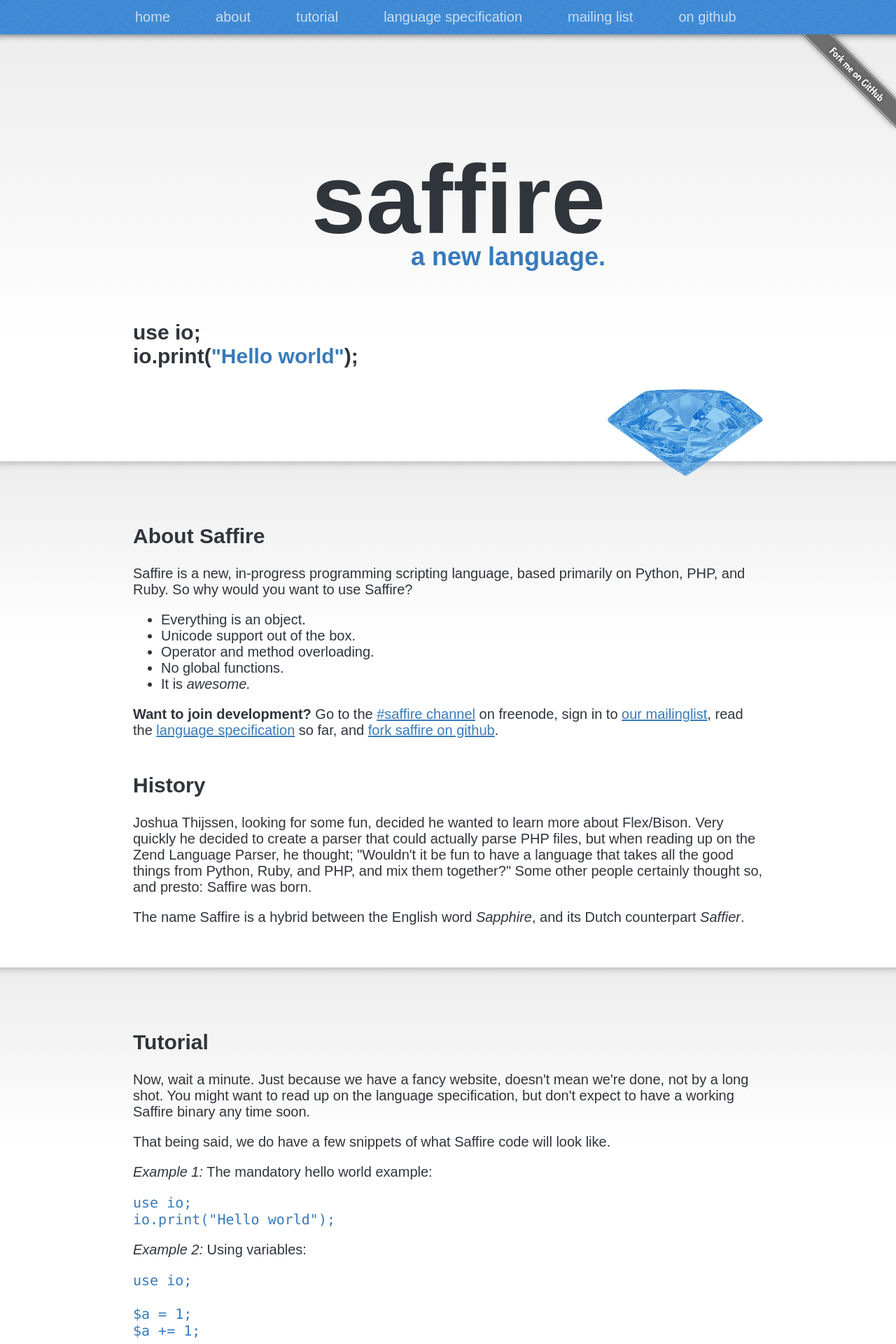
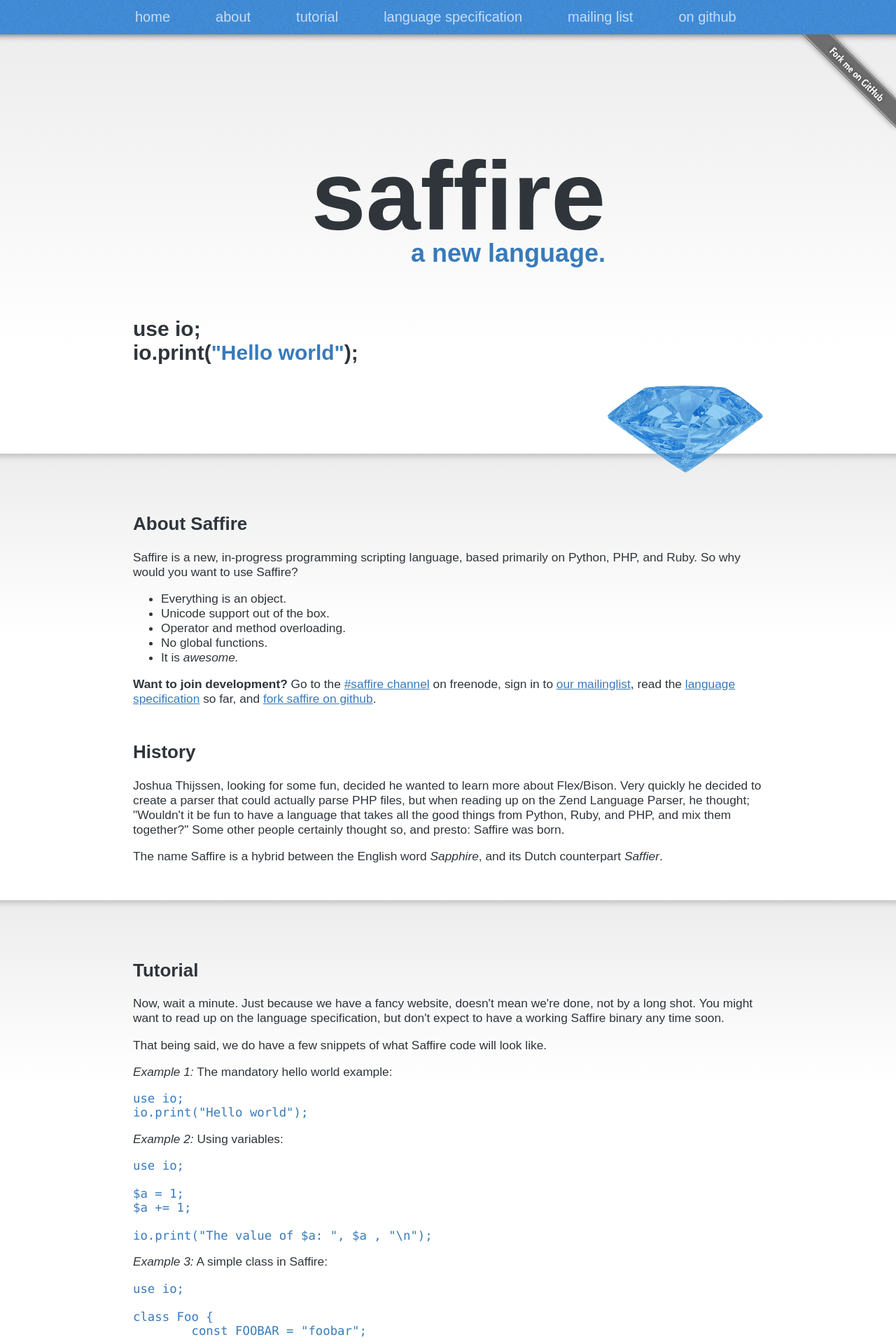
Before and after one commit to saffire/website, a PHP site: page / in a window 1280 px wide. Shown: the top 1920 px of the page at 70% size. Run offline with PHP 8.4, Linux system fonts and the light colour scheme; some web fonts are replaced.

Commit message:
Changed the font-size to 13pt.

```diff
--- a/httpdocs/style.css
+++ b/httpdocs/style.css
@@ -1,7 +1,7 @@
 body {
 	font-family: 'Droid sans', sans-serif;
 	margin: 0px;
-	font-size: 15pt;
+	font-size: 13pt;
 	margin: 0px;
 	color: #2f353b;
 }
@@ -39,6 +39,7 @@ nav li, footer li {
 	height: 49px;
 	line-height: 49px;
 	padding-left: 65px;
+	font-size: 15pt;
 }
 
 nav a, footer a {
```
